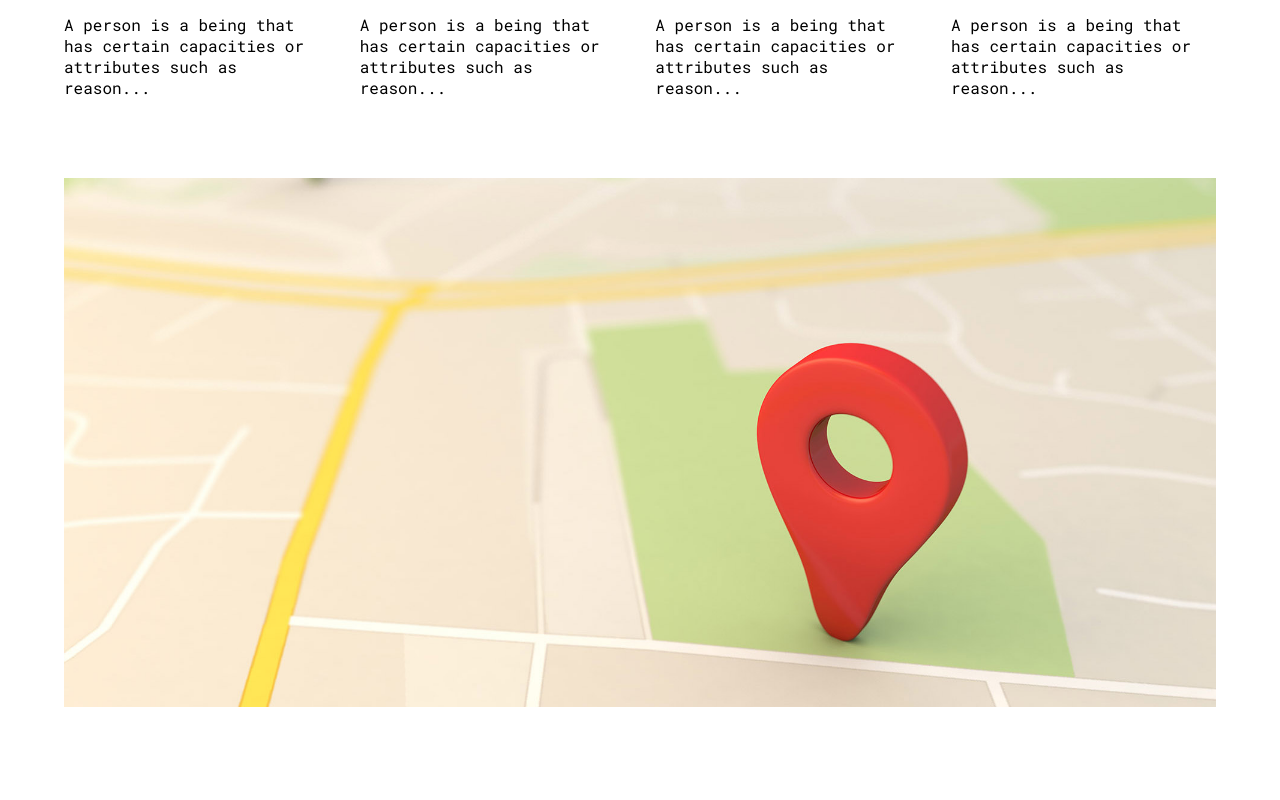
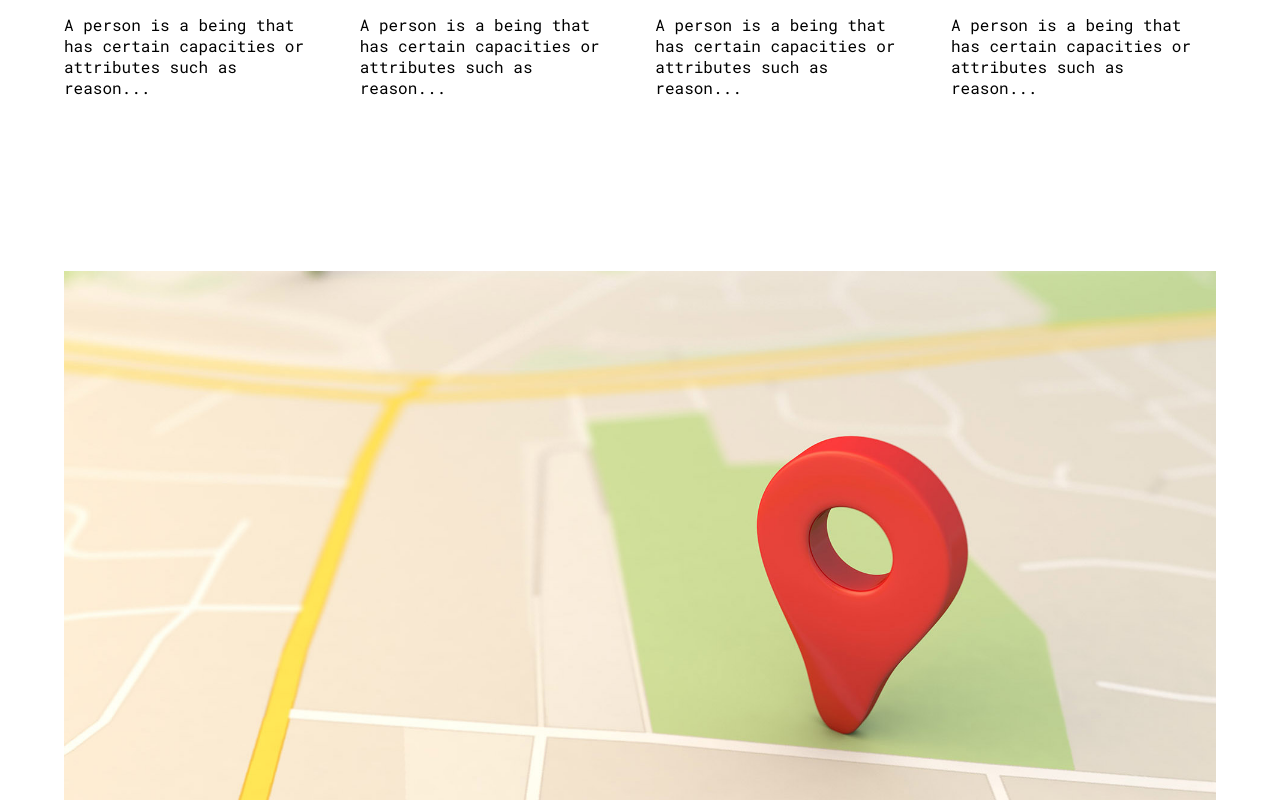
Before and after one commit to Khan2310/A-Company-Portfolio, a React (Create React App) app: page / in a window 1280 px wide. Shown: the part 1739-2539 px from the top of the page. Before the commit the page ends 2446 px from the top, so only its background shows below. Built offline with nearby package versions, Linux system fonts and the light colour scheme.

Commit message:
modified map-image position

```diff
--- a/src/components/scss/coverPhotoStyle.scss
+++ b/src/components/scss/coverPhotoStyle.scss
@@ -21,7 +21,7 @@
   .map-image {
     width: 100%;
     height: auto;
-    margin-top: 5rem;
+    margin-top: 15%;
     vertical-align: middle;
     border-style: none;
     @media screen and (max-width: 550px) {
--- a/src/components/style.css
+++ b/src/components/style.css
@@ -121,7 +121,7 @@
 .coverphoto-container .map-image {
   width: 100%;
   height: auto;
-  margin-top: 5rem;
+  margin-top: 15%;
   vertical-align: middle;
   border-style: none;
 }
```
